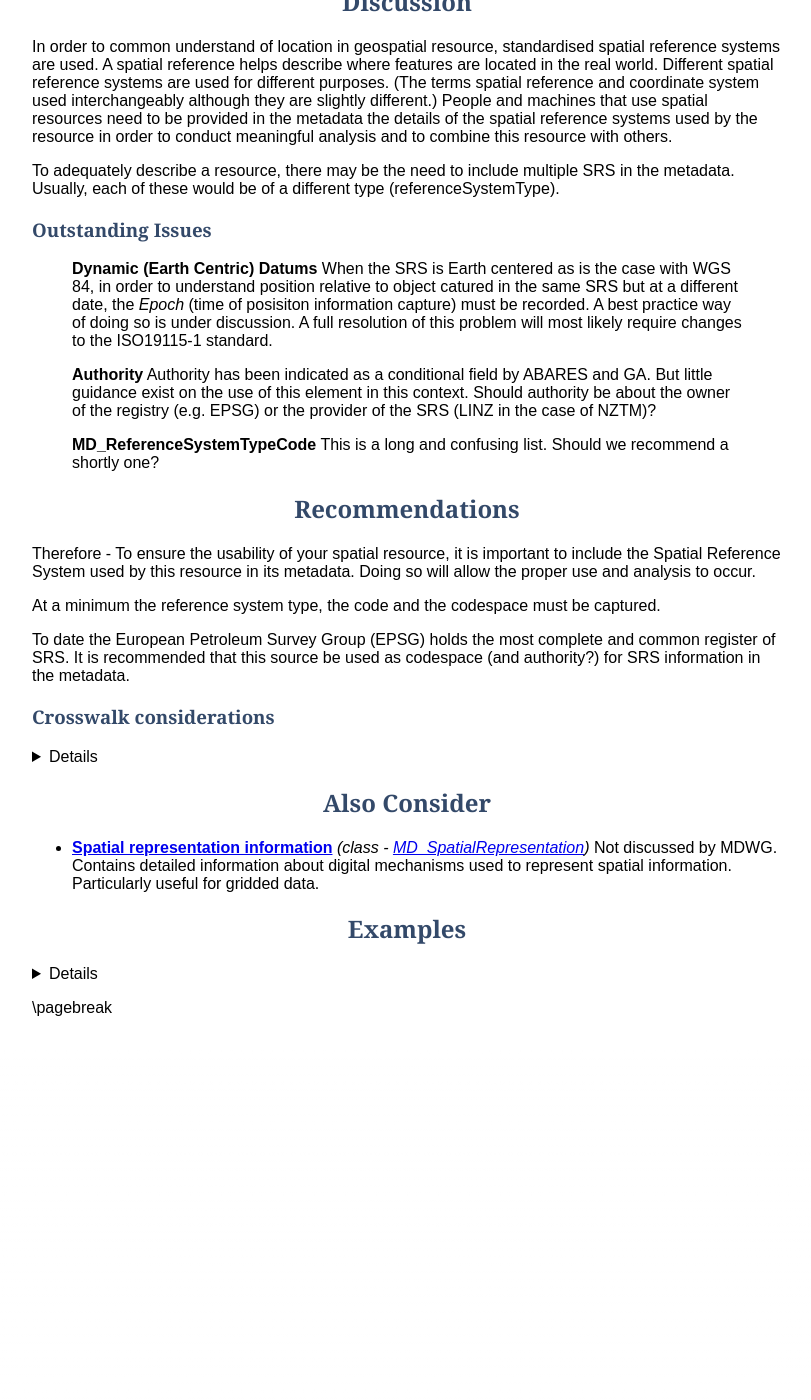
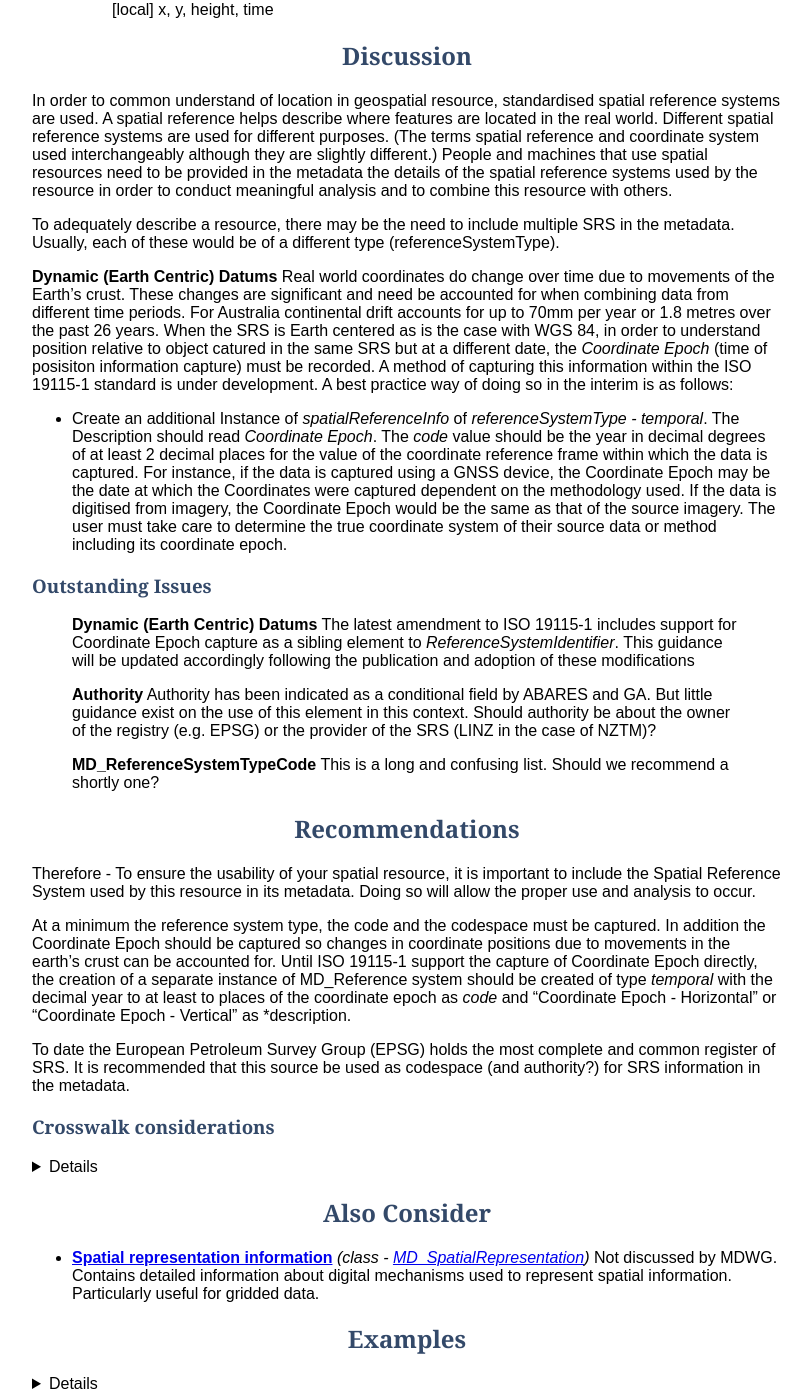
Before and after one commit to OpenWork-NZ/mdwg, a Jekyll site: the page built from docs/_defs/SpatialReferenceSystem.md, in a window 1280 px wide and 1400 px high, scrolled down 2978 px. Shown: the whole window, without its empty margins (233-1044 px from the left). Built offline with Jekyll 4.4.1, drawn with Linux system fonts in a browser that asks for light colours; before the commit the page ends 4024 px from its top, so only the background shows below that; some of the changed text lies outside the part shown.

Commit message:
Dynamic Datum
Initial changes to reflect inclusion of dynamic datum guidance

```diff
--- a/docs/_defs/SpatialReferenceSystem.md
+++ b/docs/_defs/SpatialReferenceSystem.md
@@ -30,7 +30,7 @@ title: Spatial Reference System
 
 ### ICSM Good Practice
 
-- There should be at least one instance of spatialReferenceInfo for every dataset that contains spatial information referenced to a datum.
+- There should be at least two instance of spatialReferenceInfo for every dataset that contains spatial information referenced to a datum. The first will provide reference to the spatial reference system used by the resource. The second will contain a **Coordinate Epoch**. This will be of *referenceSystemType* **Temporal** with a *description* of **Coordinate Epoch**. The value of the *code* will be the date of the the Coordinate Epoch in Decimal Year to least two places.
 
 #### Recommended Sub-Classes
 
@@ -88,11 +88,16 @@ In order to common understand of location in geospatial resource, standardised s
 
 To adequately describe a resource, there may be the need to include multiple SRS in the metadata. Usually, each of these would be of a different type (referenceSystemType).
 
+**Dynamic (Earth Centric) Datums**
+Real world coordinates do change over time due to movements of the Earth's crust. These changes are significant and need be accounted for when combining data from different time periods. For Australia continental drift accounts for up to 70mm per year or 1.8 metres over the past 26 years.
+When the SRS is Earth centered as is the case with WGS 84, in order to understand position relative to object catured in the same SRS but at a different date, the *Coordinate Epoch* (time of posisiton information capture) must be recorded. A method of capturing this information within the ISO 19115-1 standard is under development. A best practice way of doing so in the interim is as follows:
+* Create an additional Instance of *spatialReferenceInfo* of *referenceSystemType -* *temporal*. The Description should read *Coordinate Epoch*. The *code* value should be the year in decimal degrees of at least 2 decimal places for the value of the coordinate reference frame within which the data is captured.
+    For instance, if the data is captured using a GNSS device, the Coordinate Epoch may be the date at which the Coordinates were captured dependent on the methodology used. If the data is digitised from imagery, the Coordinate Epoch would be the same as that of the source imagery. The user must take care to determine the true coordinate system of their source data or method  including its coordinate epoch.
 
 ### Outstanding Issues
 
 > **Dynamic (Earth Centric) Datums**
-When the SRS is Earth centered as is the case with WGS 84, in order to understand position relative to object catured in the same SRS but at a different date, the *Epoch* (time of posisiton information capture) must be recorded. A best practice way of doing so is under discussion. A full resolution of this problem will most likely require changes to the ISO19115-1 standard.
+The latest amendment to ISO 19115-1 includes support for Coordinate Epoch capture as a sibling element to *ReferenceSystemIdentifier*. This guidance will be updated accordingly following the publication and adoption of these modifications
 
 > **Authority**
 Authority has been indicated as a conditional field by ABARES and GA.  But little guidance exist on the use of this element in this context. Should authority be about the owner of the registry (e.g. EPSG) or the provider of the SRS (LINZ in the case of NZTM)?
@@ -105,7 +110,7 @@ This is a long and confusing list. Should we recommend a shortly one?
 
 Therefore - To ensure the usability of your spatial resource, it is important to include the Spatial Reference System used by this resource in its metadata. Doing so will allow the proper use and analysis to occur.
 
-At a minimum the reference system type, the code and the codespace must be captured.
+At a minimum the reference system type, the code and the codespace must be captured. In addition the Coordinate Epoch should be captured so changes in coordinate positions due to movements in the earth's crust can be accounted for. Until ISO 19115-1 support the capture of Coordinate Epoch directly, the creation of a separate instance of MD_Reference system should be created of type *temporal* with the decimal year to at least to places of the coordinate epoch as *code* and "Coordinate Epoch - Horizontal" or "Coordinate Epoch - Vertical" as *description.
 
 To date the European Petroleum Survey Group (EPSG) holds the most complete and common register of SRS. It is recommended that this source be used as codespace (and authority?) for SRS information in the metadata.
 
```
Also changed, not shown: other parts of docs/_defs/SpatialReferenceSystem.md (+1 -1 lines).
